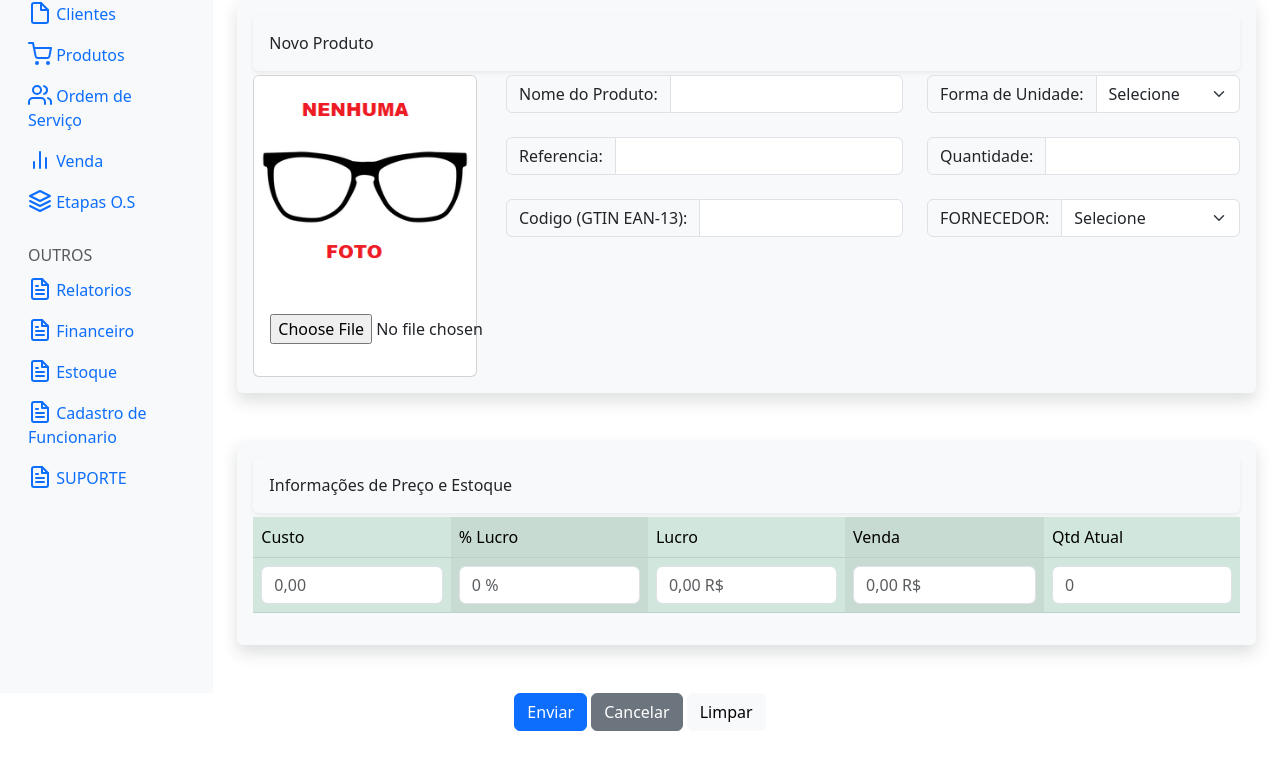
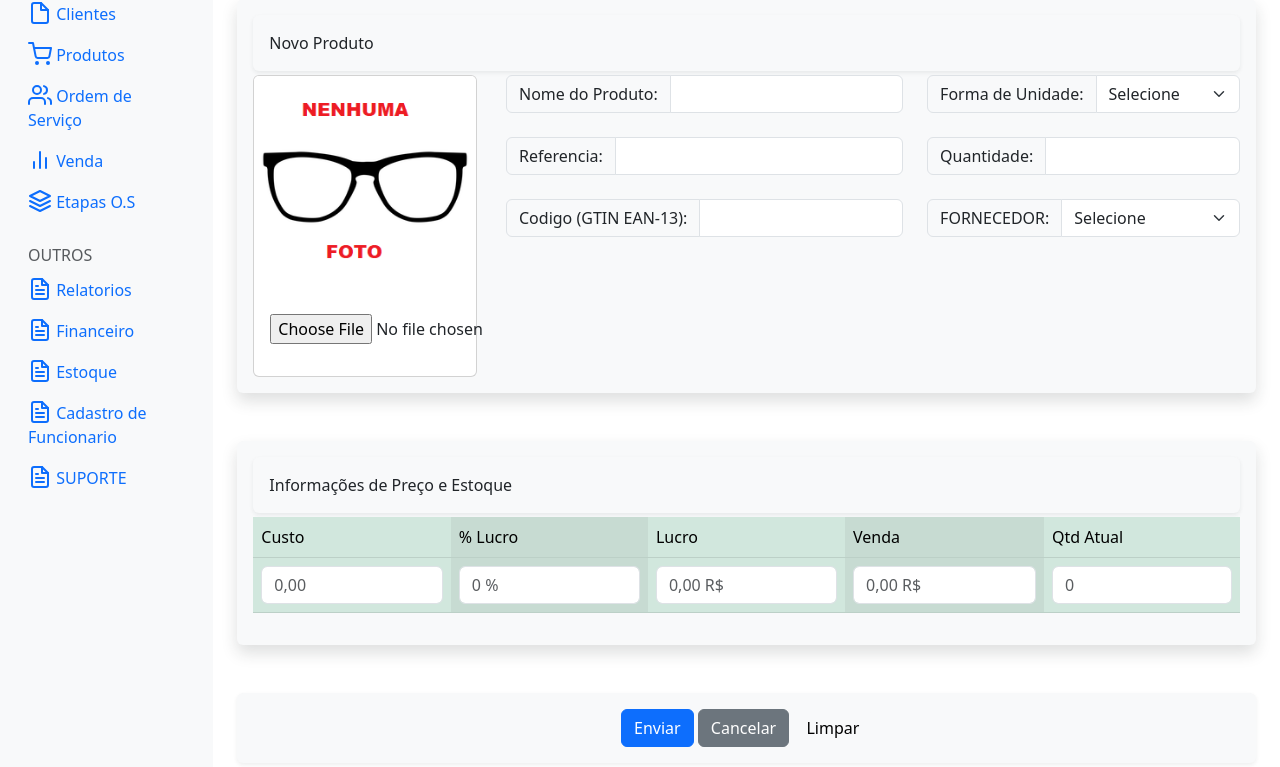
Before and after one commit to samuelrochacarvalho/otica, a PHP site: page /cadProdutos.php in a window 1280 px wide. Shown: the part 128-895 px from the top of the page. Before the commit the page ends 859 px from the top, so only its background shows below. Run offline with PHP 8.4, Linux system fonts and the light colour scheme.

Commit message:
ajuste de divs de button submitt

```diff
--- a/cadProdutos.php
+++ b/cadProdutos.php
@@ -223,7 +223,8 @@ if ((isset($_GET['acao'])) && $_GET['acao'] == "editar" && (isset($_GET['id'])))
                                             class="card-img-top">
                                         <div class="card-body">
                                             <div class="input-group mb-3">
-                                            <input type="file" name="fileName" accept="image/*" onchange="loadFile(event)">
+                                                <input type="file" name="fileName" accept="image/*"
+                                                    onchange="loadFile(event)">
                                             </div>
                                         </div>
                                     </div>
@@ -349,20 +350,18 @@ if ((isset($_GET['acao'])) && $_GET['acao'] == "editar" && (isset($_GET['id'])))
                             </tbody>
                         </table>
                     </div>
+                        <div class="shadow-sm p-3 mb-1 bg-body-tertiary rounded">
+                            <div class="form-group center text-center">
+                                <button type="submit" name="moveFile" class="btn btn-primary">Enviar</button>
+                                <a class="btn btn-secondary" href="produtos.php" role="button">Cancelar</a>
+                                <button type="submit" class="btn btn-light">Limpar</button>
+                            </div>
+                        </div>
         </div>
-
         <div class="form-group">
             <div class="alert alert-danger d-none" role="alert">ERRO: Preencha todos os campos</div>
         </div>
-
-        <div class="form-group center text-center">
-            <button type="submit" name="moveFile" class="btn btn-primary">Enviar</button>
-            <a class="btn btn-secondary" href="produtos.php" role="button">Cancelar</a>
-            <button type="submit" class="btn btn-light">Limpar</button>
-        </div>
         </form>
-
-
         <!--fechamento de linha-->
     </div>
 
@@ -396,4 +395,5 @@ if ((isset($_GET['acao'])) && $_GET['acao'] == "editar" && (isset($_GET['id'])))
         </script>
     <script src="dashboard.js"></script>
 </body>
+
 </html>
```
Also changed, not shown: Cadclientes.php (+6 -8 lines).
